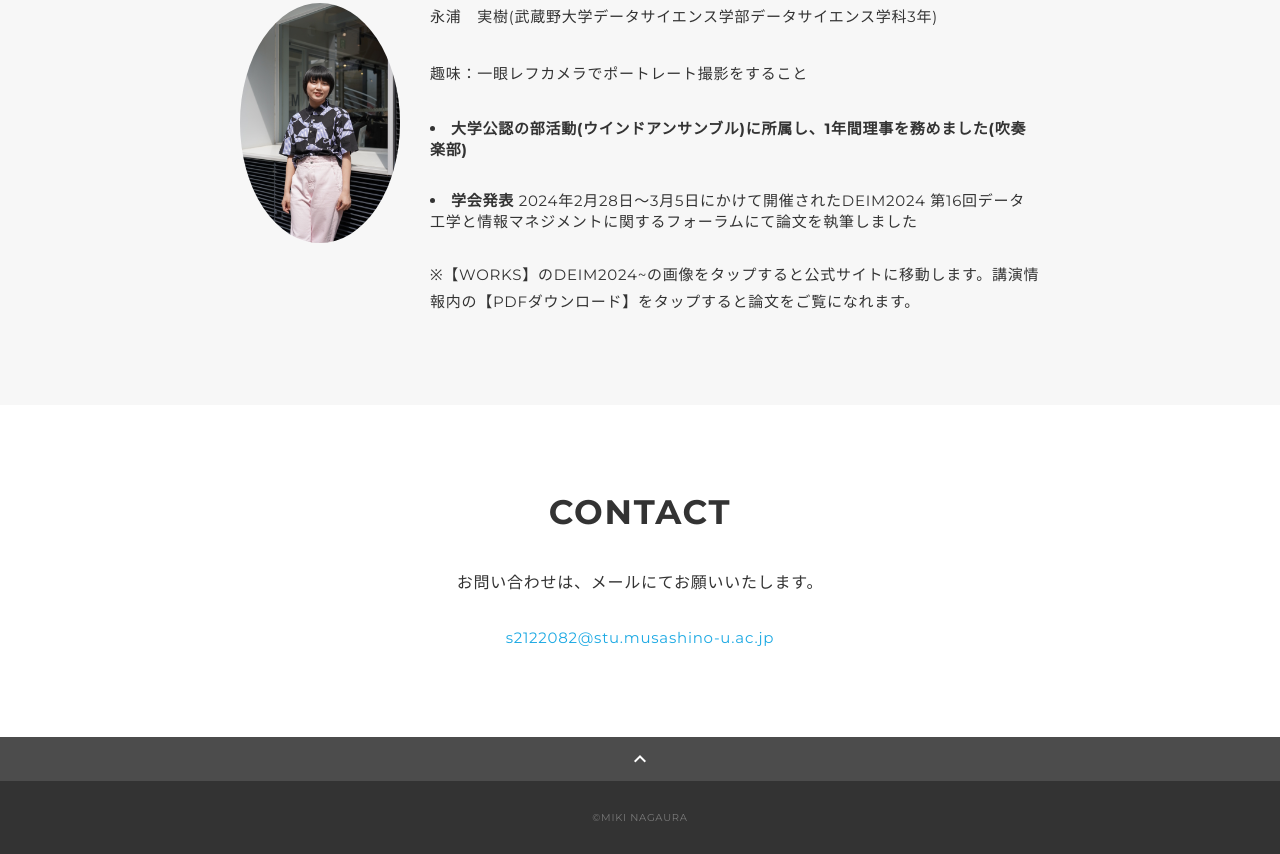
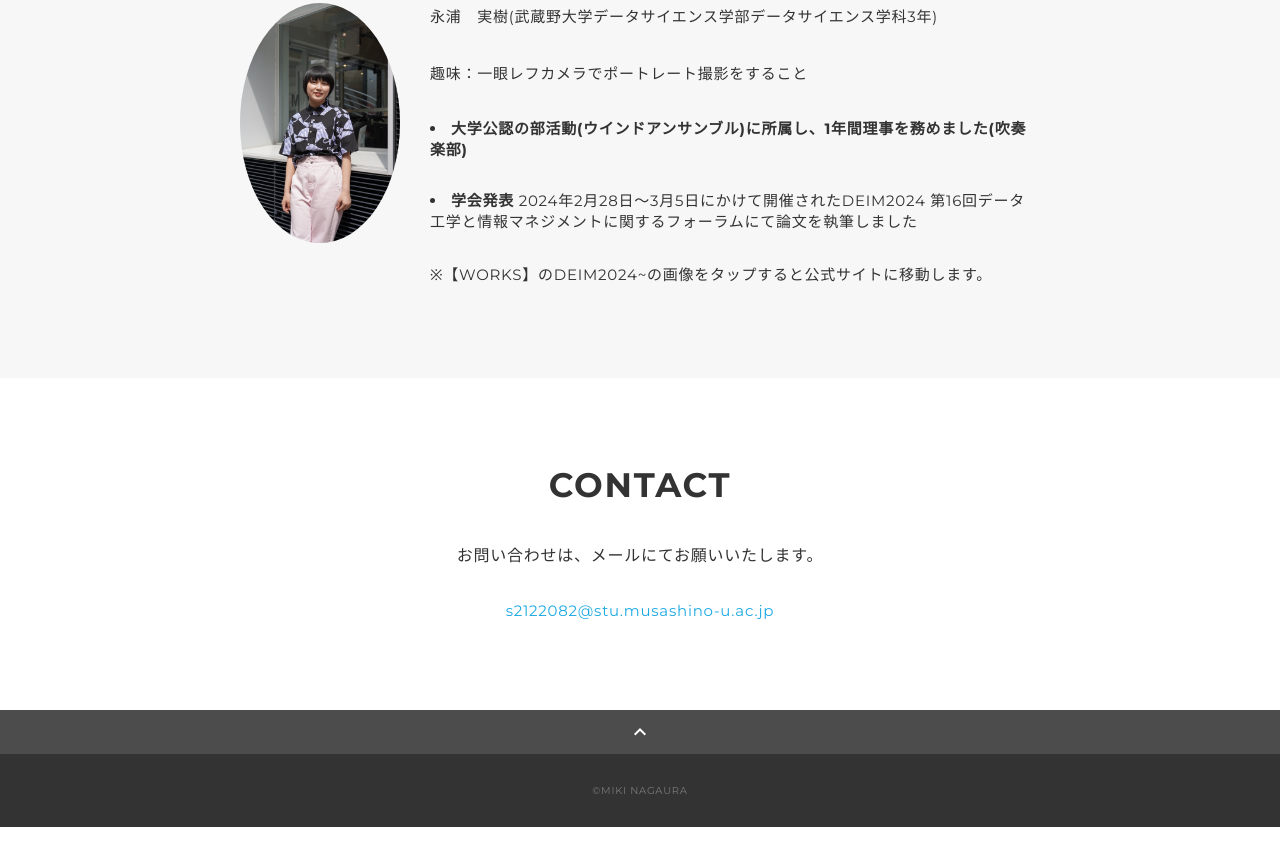
Before and after one commit to mickey46sakura/portfolio_2024, a plain HTML site: page index.html in a window 1280 px wide. Shown: the part 2356-3210 px from the top of the page. After the commit the page ends 3183 px from the top, so only its background shows below. Drawn offline with nearby package versions, Linux system fonts and the light colour scheme.

Commit message:
Update index.html

```diff
--- a/index.html
+++ b/index.html
@@ -149,7 +149,7 @@
                 <li><strong>学会発表</strong> 2024年2月28日〜3月5日にかけて開催されたDEIM2024 第16回データ工学と情報マネジメントに関するフォーラムにて論文を執筆しました
               </p>
               <p>
-                ※【WORKS】のDEIM2024~の画像をタップすると公式サイトに移動します。講演情報内の【PDFダウンロード】をタップすると論文をご覧になれます。
+                ※【WORKS】のDEIM2024~の画像をタップすると公式サイトに移動します。
               </p>
 
             </div>
```
